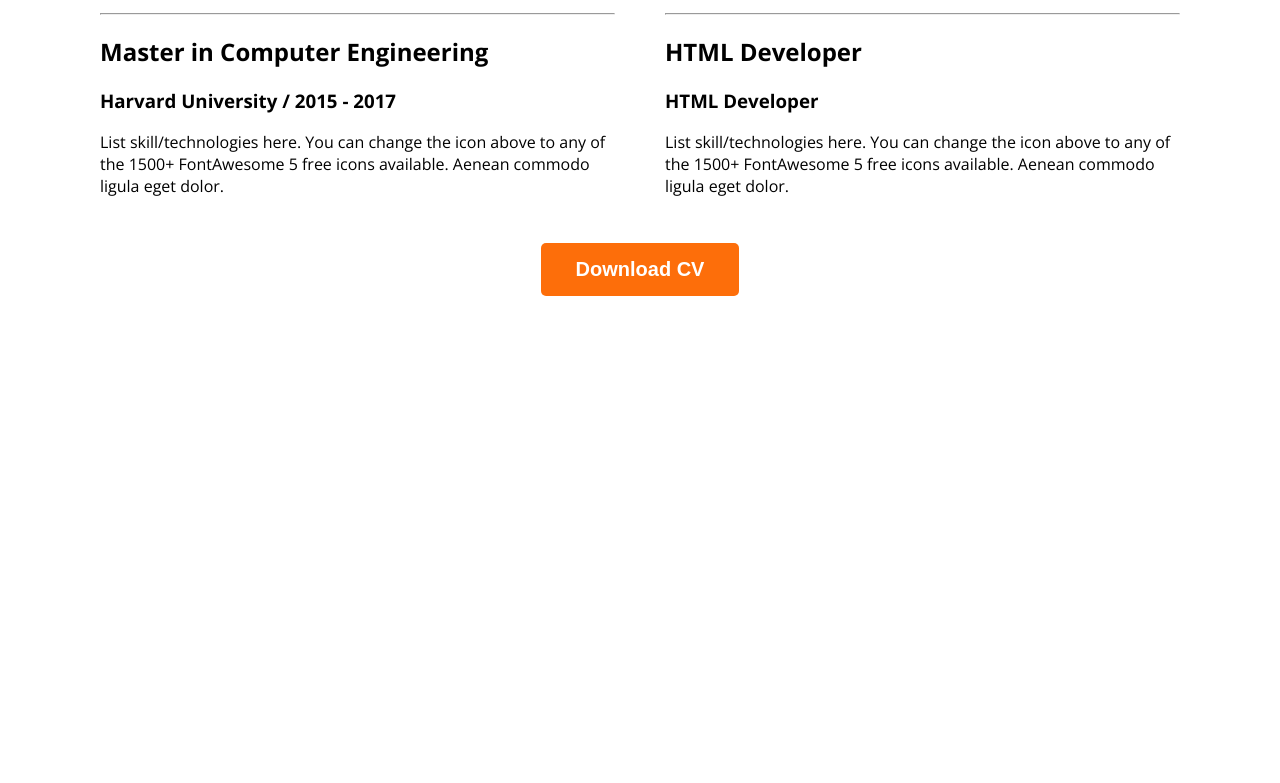
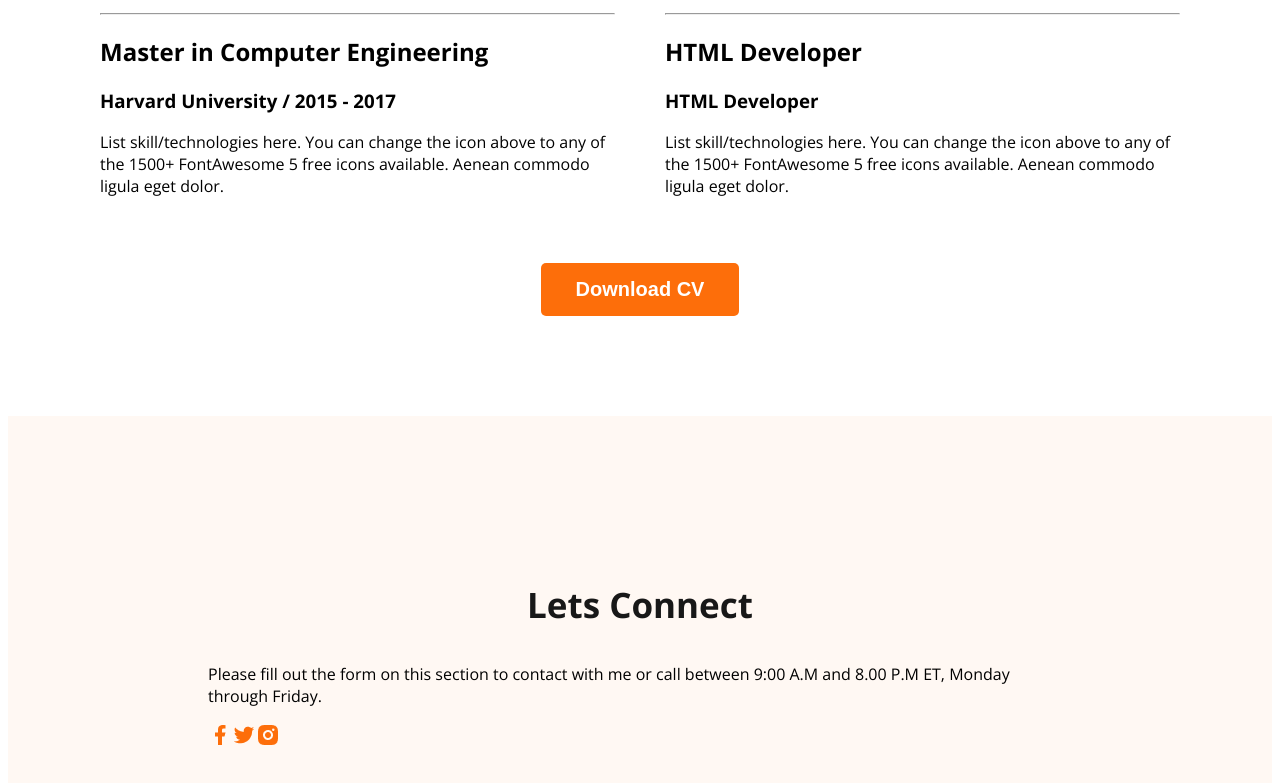
Before and after one commit to shaadistiak/webdeveloper-portfolio, a plain HTML site: page index.html in a window 1280 px wide. Shown: the part 2812-3595 px from the top of the page. Before the commit the page ends 3116 px from the top, so only its background shows below. Drawn offline with nearby package versions, Linux system fonts and the light colour scheme.

Commit message:
basic footer

```diff
--- a/index.html
+++ b/index.html
@@ -161,7 +161,18 @@
 </section>
     </main>
     <footer>
-
+<div class="footer-column">
+    <h3 class="about-me">Lets Connect</h3>
+    <p class="sce-description">
+        Please fill out the form on this section to contact with me or call between 9:00 A.M and 8.00 P.M ET, Monday through Friday.
+    </p>
+    <div class="social-links">
+        <a href=""><img src="images/icons/facebook.png" alt=""></a><a href=""><img src="images/icons/twitter.png" alt=""></a><a href=""><img src="images/icons/insta.png" alt=""></a>
+    </div>
+</div>
+<div class="footer-column">
+    <h3 class="about-me"></h3>
+</div>
     </footer>
 </body>
 </html>
--- a/styles/portfolio.css
+++ b/styles/portfolio.css
@@ -194,4 +194,15 @@ gap: 50px;
 .download-cv{
 
     text-align: center;
+    margin-top: 50px;
 }
+/*footer style*/
+
+footer{
+
+display: flex;
+background: #FFF8F3;
+margin-top: 100px;
+padding: 130px 200px;
+
+}
```
